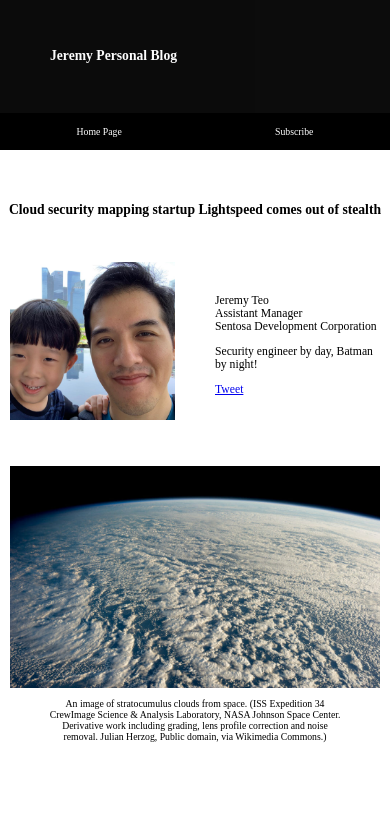
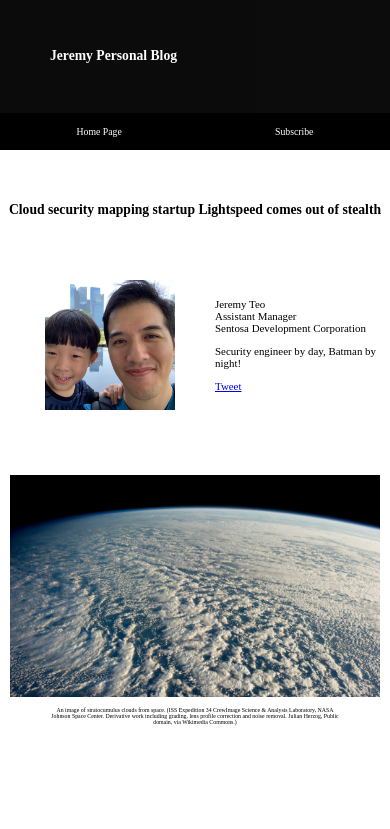
Before and after one commit to greenteajha/FEND_project1-Personal_Blog_Website, a plain HTML site: page blog-post1.html in a window 390 px wide. Shown: the top 829 px of the page. Drawn offline with Linux system fonts and the light colour scheme.

Commit message:
Made changes to grid sizes and image sizes.

```diff
--- a/CSS/blog-post1.css
+++ b/CSS/blog-post1.css
@@ -337,14 +337,14 @@
   .post1-image-container img {
     max-width: 100%;
     max-height: 100%;
-    height: 95%;
+    height: 85%;
   }
 
   .post1-image-container figcaption {
     max-width: 100%;
     max-height: 100%;
     width: 80%;
-    height: 5%;
+    height: 10%;
     padding: 10px;
     font-size: 1.5vw;
     text-align: center;
@@ -910,6 +910,7 @@
     grid-area: post1;
     display: grid;
     grid-template-rows: 120px 150px 350px 1fr;
+    grid-template-columns: 100%;
     grid-template-areas:
       "title"
       "author"
@@ -953,8 +954,8 @@
   }
 
   .post1-author-img img {
-    width: 100%;
     max-width: 100%;
+    max-height: 100%;
   }
 
   .post1-author-info {
@@ -965,7 +966,8 @@
     width: 100%;
     padding-left: 20px;
     justify-content: center;
-    font-size: 3vw;
+    font-size: 2.8vw;
+    max-height: 100%;
   }
 
   .post1-image-container {
@@ -975,11 +977,12 @@
     grid-area: image;
     justify-content: center;
     align-items: center;
+    height: 100%;
     padding: 10px;
   }
 
   .post1-image-container img {
-    width: 100%;
+    max-height: 80%;
     max-width: 100%;
   }
 
@@ -989,7 +992,7 @@
     width: 80%;
     height: 5%;
     padding: 10px;
-    font-size: 2.5vw;
+    font-size: 1.5vw;
     text-align: center;
   }
 
```
